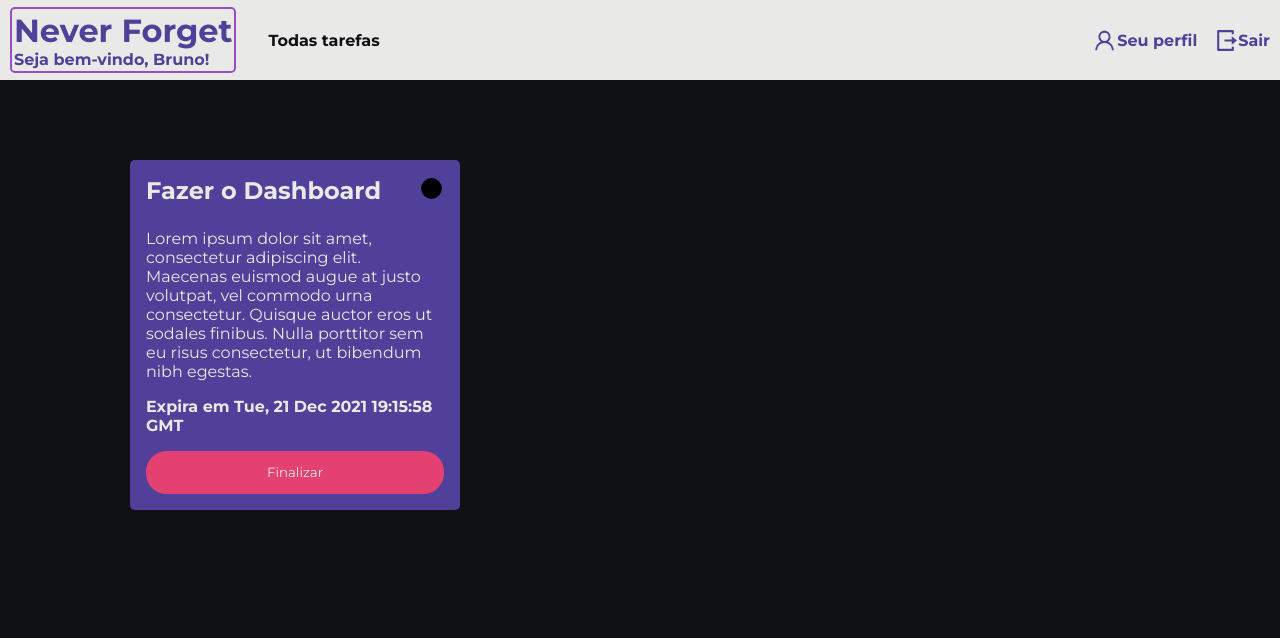
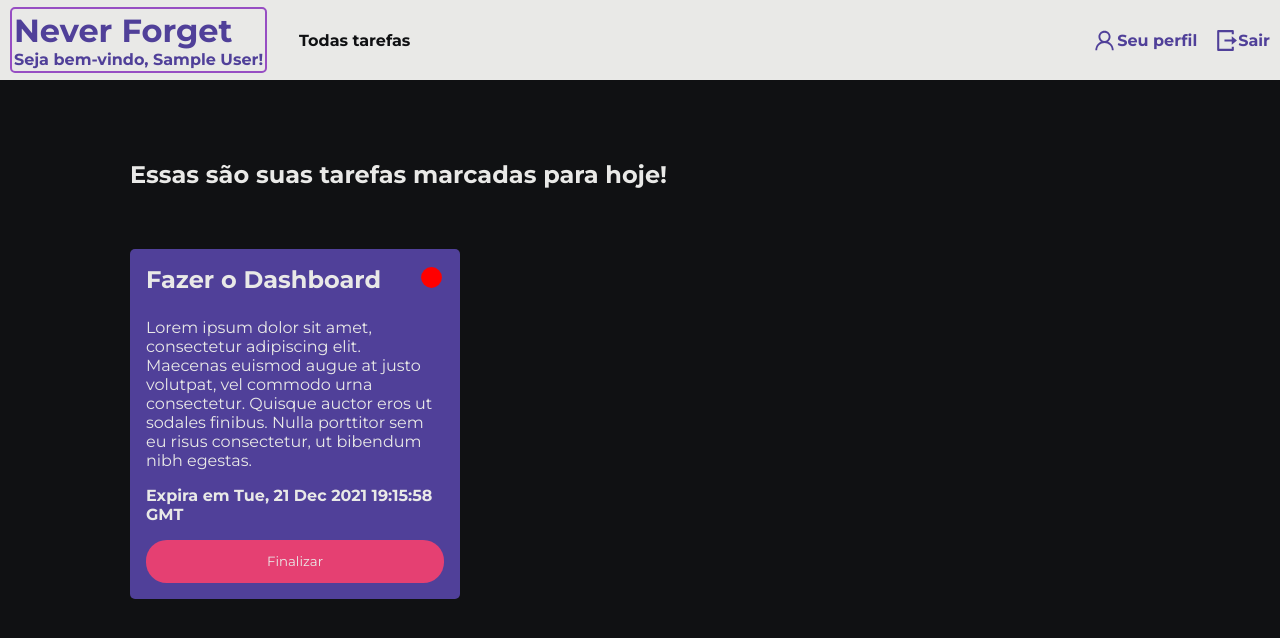
Before and after one commit to brunoapollon/brunoapollon-never-forget-front, a React (Vite) app: page /dashboard in a window 1280 px wide. Shown: the top 638 px of the page. Built offline with nearby package versions, Linux system fonts and the light colour scheme; sample sign-in values are in the browser's storage.

Commit message:
feat: changing the color of the status circle and tooltip according to the task status

```diff
--- a/src/components/CardTask/index.jsx
+++ b/src/components/CardTask/index.jsx
@@ -1,6 +1,4 @@
 import React from 'react';
-
-import { GrStatusGoodSmall } from 'react-icons/gr';
 
 import {
   Container,
@@ -10,6 +8,7 @@ import {
   FooterCard,
   Button,
   Status,
+  StatusCircle,
 } from './styles';
 
 const CardTask = function () {
@@ -17,8 +16,8 @@ const CardTask = function () {
     <Container>
       <HeaderCard>
         <Title>Fazer o Dashboard</Title>
-        <Status title="teste tooltip">
-          <GrStatusGoodSmall size={25} />
+        <Status title="teste tooltip" status="ugercy">
+          <StatusCircle size={25} status="ugercy" />
         </Status>
       </HeaderCard>
       <Description>
--- a/src/components/CardTask/styles.js
+++ b/src/components/CardTask/styles.js
@@ -1,4 +1,5 @@
 import styled from 'styled-components';
+import { GrStatusGoodSmall } from 'react-icons/gr';
 import Tooltip from '../Tooltip';
 
 export const Container = styled.div`
@@ -49,9 +50,6 @@ export const Button = styled.button`
 export const Status = styled(Tooltip)`
   height: 20px;
   margin-left: 16px;
-  svg {
-    margin: 0;
-  }
   span {
     background: var(--light-gray);
     color: #fff;
@@ -60,3 +58,13 @@ export const Status = styled(Tooltip)`
     }
   }
 `;
+
+export const StatusCircle = styled(GrStatusGoodSmall)`
+  color: ${({ status }) => {
+    if (status === 'no ugercy') return '#00BA03';
+    if (status === 'close') return '#974EC3';
+    if (status === 'ugercy') return '#FF0000';
+    if (status === 'expires') return '#000000';
+    return '';
+  }};
+`;
--- a/src/components/Header/index.jsx
+++ b/src/components/Header/index.jsx
@@ -4,12 +4,15 @@ import { RiLogoutBoxRLine } from 'react-icons/ri';
 
 import { Container, Logo, Menu, MenuItem, Logout } from './styles';
 
+import { useAuth } from '../../hooks/authHook';
+
 const Header = function () {
+  const { user } = useAuth();
   return (
     <Container>
       <Logo>
         <h1>Never Forget</h1>
-        <span>Seja bem-vindo, Bruno!</span>
+        <span>Seja bem-vindo, {user.name}!</span>
       </Logo>
       <Menu>
         <MenuItem>
--- a/src/components/Tooltip/index.jsx
+++ b/src/components/Tooltip/index.jsx
@@ -2,9 +2,9 @@ import React from 'react';
 
 import { Container } from './styles';
 
-const Tooltip = function ({ children, title }) {
+const Tooltip = function ({ children, title, status }) {
   return (
-    <Container>
+    <Container status={status}>
       {children}
       <span>{title}</span>
     </Container>
--- a/src/components/Tooltip/styles.js
+++ b/src/components/Tooltip/styles.js
@@ -4,7 +4,13 @@ const Container = styled.div`
   position: relative;
   span {
     width: 160px;
-    background: var(--light-gray);
+    background: ${({ status }) => {
+      if (status === 'no ugercy') return '#00BA03';
+      if (status === 'close') return '#974EC3';
+      if (status === 'ugercy') return '#FF0000';
+      if (status === 'expires') return '#000000';
+      return '';
+    }};
     padding: 8px;
     border-radius: 4px;
     font-size: 14px;
@@ -16,11 +22,18 @@ const Container = styled.div`
     bottom: calc(100% + 12px);
     left: 50%;
     transform: translateX(-50%);
-    color: #312e38;
+    color: var(--light-gray);
     &::before {
       content: '';
       border-style: solid;
-      border-color: var(--light-gray) transparent;
+      border-color: ${({ status }) => {
+          if (status === 'no ugercy') return '#00BA03';
+          if (status === 'close') return '#974EC3';
+          if (status === 'ugercy') return '#FF0000';
+          if (status === 'expires') return '#000000';
+          return '';
+        }}
+        transparent;
       border-width: 6px 6px 0 6px;
       top: 100%;
       position: absolute;
--- a/src/pages/Dashboard/index.jsx
+++ b/src/pages/Dashboard/index.jsx
@@ -2,14 +2,17 @@ import React from 'react';
 import CardTask from '../../components/CardTask';
 import Header from '../../components/Header';
 
-import { Container, Content } from './styles';
+import { Container, Content, TaskContainer } from './styles';
 
 const Dashboard = function () {
   return (
     <Container>
       <Header />
       <Content>
-        <CardTask />
+        <h2>Essas são suas tarefas marcadas para hoje!</h2>
+        <TaskContainer>
+          <CardTask />
+        </TaskContainer>
       </Content>
     </Container>
   );
--- a/src/pages/Dashboard/styles.js
+++ b/src/pages/Dashboard/styles.js
@@ -10,3 +10,9 @@ export const Content = styled.div`
   height: 100%;
   margin: 0 auto;
 `;
+
+export const TaskContainer = styled.section`
+  width: 100%;
+  height: 100%;
+  margin-top: 3.75em;
+`;
--- a/src/routes/index.jsx
+++ b/src/routes/index.jsx
@@ -21,7 +21,14 @@ const Routes = function () {
           </RoutePrivate>
         }
       />
-      <Route path="/dashboard" element={<Dashboard />} />
+      <Route
+        path="/dashboard"
+        element={
+          <RoutePrivate>
+            <Dashboard />
+          </RoutePrivate>
+        }
+      />
     </RoutesDOM>
   );
 };
```
Also changed, not shown: .eslintrc.json.
